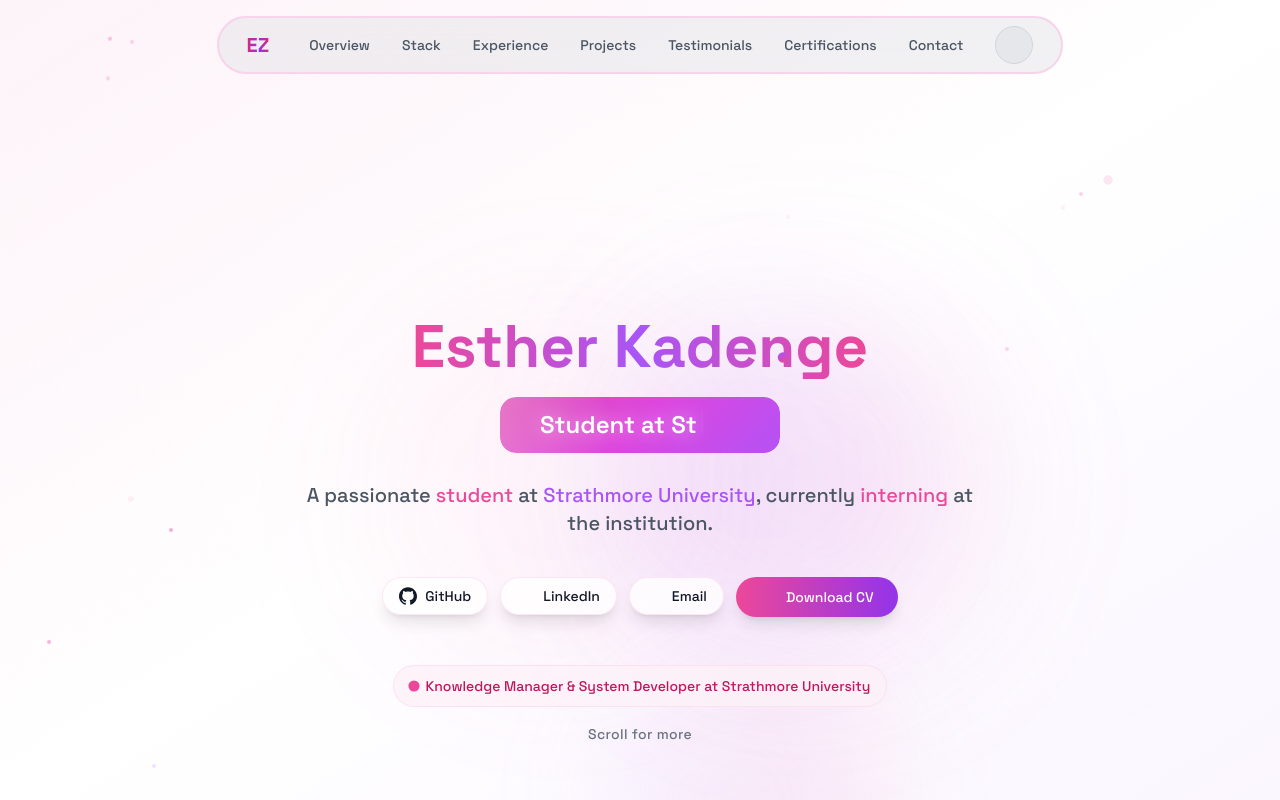
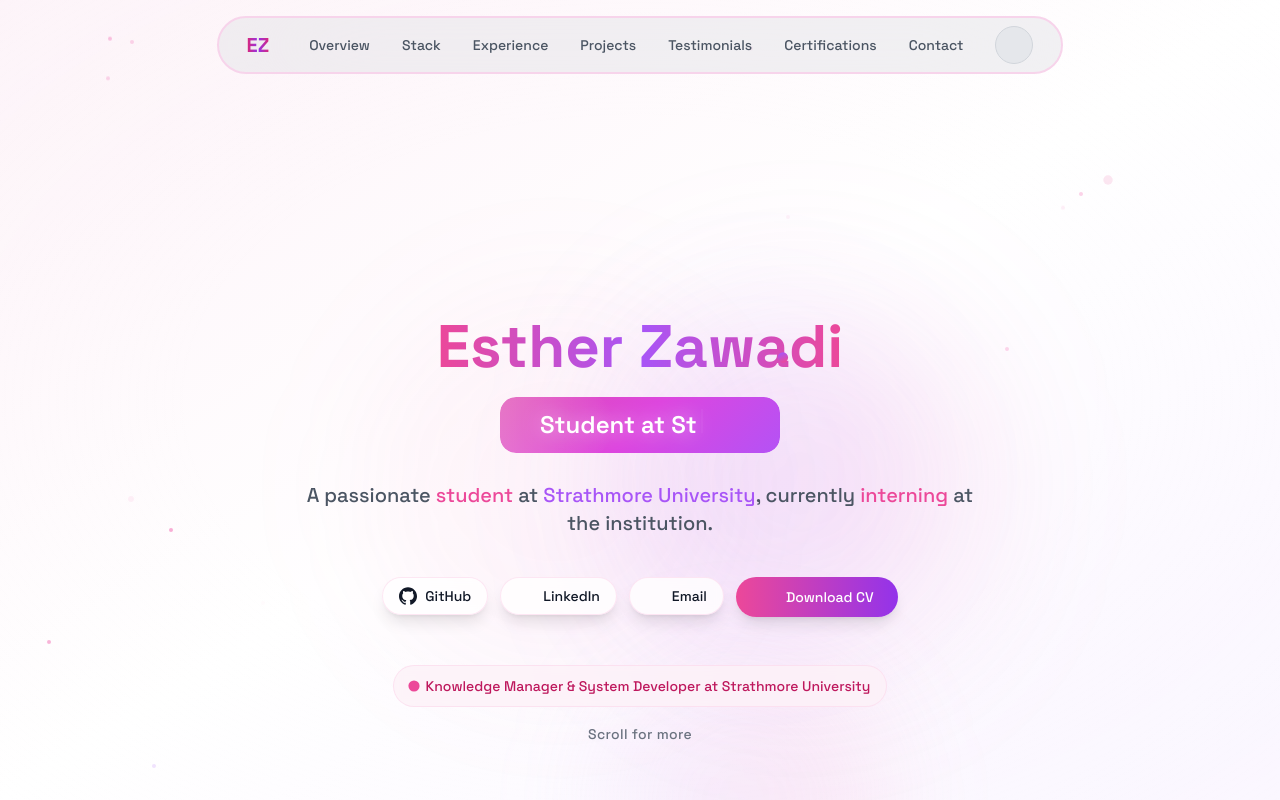
Before and after one commit to ezko-don/portfolio, a Next.js app: page / in a window 1280 px wide. Shown: the top 800 px of the page. Built offline with nearby package versions, Linux system fonts and the light colour scheme; no server answers; some icons are missing.

Commit message:
Update: Changed name from Esther Kadenge to Esther Zawadi across the portfolio

```diff
--- a/src/app/layout.tsx
+++ b/src/app/layout.tsx
@@ -7,13 +7,13 @@
 const inter = Space_Grotesk({ subsets: ["latin"], weight: ["500", "600", "700"] });
 
 export const metadata: Metadata = {
-  title: "Esther Kadenge - Full Stack Software Engineer",
-  description: "Portfolio of Esther Kadenge, a passionate full-stack software engineer and knowledge manager at Strathmore University, specializing in system development and cloud infrastructure.",
-  keywords: "Esther Kadenge, Full Stack Developer, System Development, Knowledge Management, PHP, Laravel, Cloud Infrastructure, Portfolio",
-  authors: [{ name: "Esther Kadenge" }],
+  title: "Esther Zawadi - Full Stack Software Engineer",
+  description: "Portfolio of Esther Zawadi, a passionate full-stack software engineer and knowledge manager at Strathmore University, specializing in system development and cloud infrastructure.",
+  keywords: "Esther Zawadi, Full Stack Developer, System Development, Knowledge Management, PHP, Laravel, Cloud Infrastructure, Portfolio",
+  authors: [{ name: "Esther Zawadi" }],
   openGraph: {
-    title: "Esther Kadenge - Full Stack Software Engineer",
-    description: "Portfolio of Esther Kadenge, a passionate full-stack software engineer and knowledge manager at Strathmore University.",
+    title: "Esther Zawadi - Full Stack Software Engineer",
+    description: "Portfolio of Esther Zawadi, a passionate full-stack software engineer and knowledge manager at Strathmore University.",
     type: "website",
   },
 };
--- a/src/components/portfolio/AboutSection.tsx
+++ b/src/components/portfolio/AboutSection.tsx
@@ -15,7 +15,7 @@
       <h2 className="text-2xl font-bold mb-6">About</h2>
       <div className="max-w-none">
         <p className="text-gray-700 dark:text-gray-300 leading-relaxed mb-4">
-          Hello, World! I am Esther Kadenge — a passionate Knowledge Manager and System Developer at Strathmore University,
+          Hello, World! I am Esther Zawadi — a passionate Knowledge Manager and System Developer at Strathmore University,
           dedicated to bridging the gap between technology and knowledge management while creating innovative solutions.
         </p>
         <p className="text-gray-700 dark:text-gray-300 leading-relaxed mb-4">
--- a/src/components/portfolio/CVSection.tsx
+++ b/src/components/portfolio/CVSection.tsx
@@ -153,18 +153,18 @@
           {/* Header/Contact Info */}
           <div className="text-center mb-12">
             <h2 className="text-4xl font-bold mb-4 bg-gradient-to-r from-pink-500 to-purple-600 bg-clip-text text-transparent">
-              Esther Kadenge
+              Esther Zawadi
             </h2>
             <h3 className="text-xl text-gray-600 dark:text-gray-400 mb-6">
               Knowledge Manager & System Developer | Community Leader
             </h3>
             <div className="flex justify-center space-x-6 mb-6">
               <Link
-                href="mailto:esther.kadenge@strathmore.edu"
+                href="mailto:e.zawadi@strathmore.edu"
                 className="flex items-center gap-2 text-gray-600 hover:text-pink-500 dark:text-gray-400 transition-colors"
               >
                 <Icon icon="solar:letter-bold" />
-                esther.kadenge@strathmore.edu
+                e.zawadi@strathmore.edu
               </Link>
               <Link
                 href="tel:+254708314494"
--- a/src/components/portfolio/HeroSection.tsx
+++ b/src/components/portfolio/HeroSection.tsx
@@ -46,7 +46,7 @@
           transition={{ delay: 0.2, duration: 0.6 }}
         >
           <span className="bg-gradient-to-r from-pink-500 via-purple-500 to-pink-500 bg-clip-text text-transparent z-10">
-            Esther Kadenge
+            Esther Zawadi
           </span>
         </motion.h1>
 
--- a/src/config/site.ts
+++ b/src/config/site.ts
@@ -8,6 +8,6 @@
   links: {
     github: "https://github.com/ezko-don",
     linkedin: "https://linkedin.com/in/esther-zawadi",
-    email: "esther.kadenge@strathmore.edu"
+    email: "e.zawadi@strathmore.edu"
   },
 }
```
Also changed, not shown: 2 other files (tests, documents, lock files or other folders).
